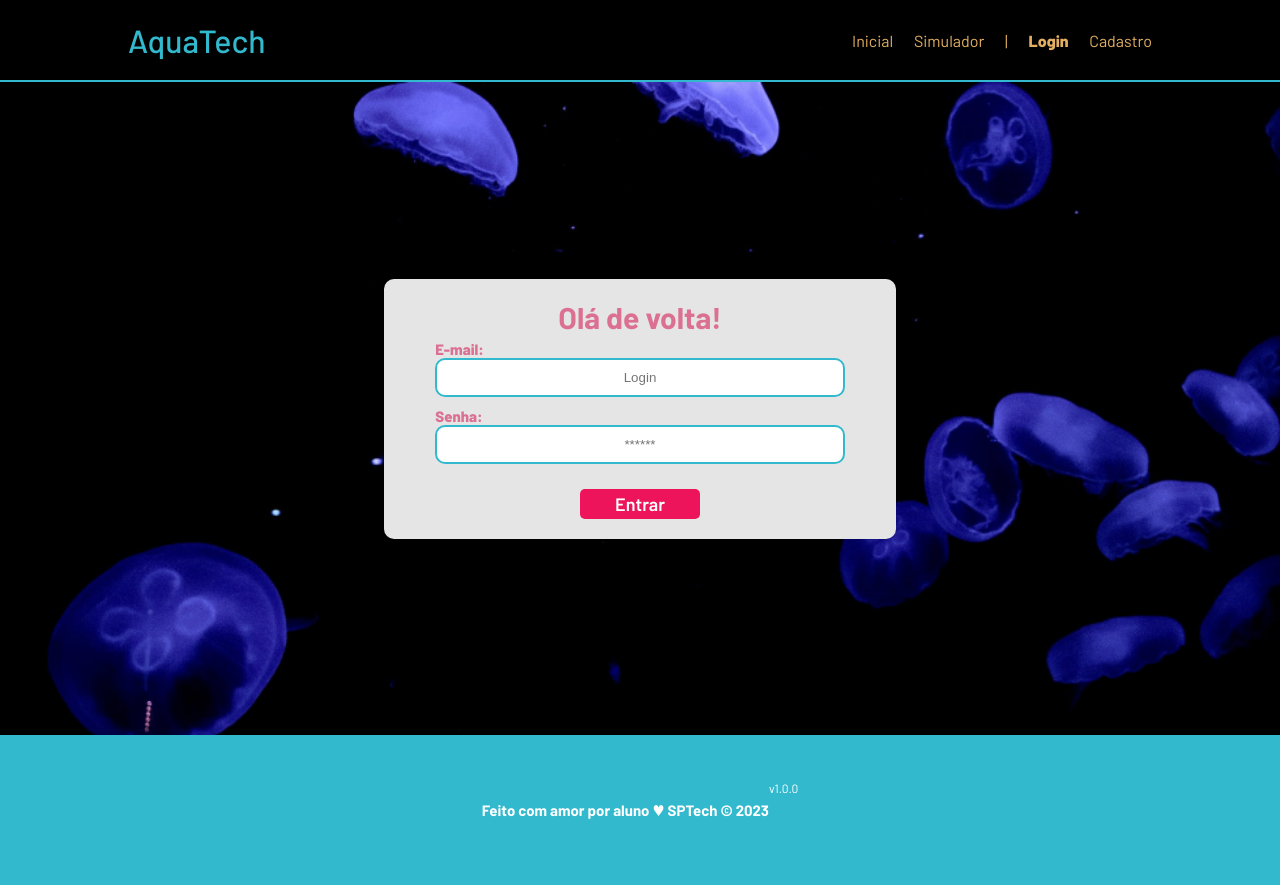
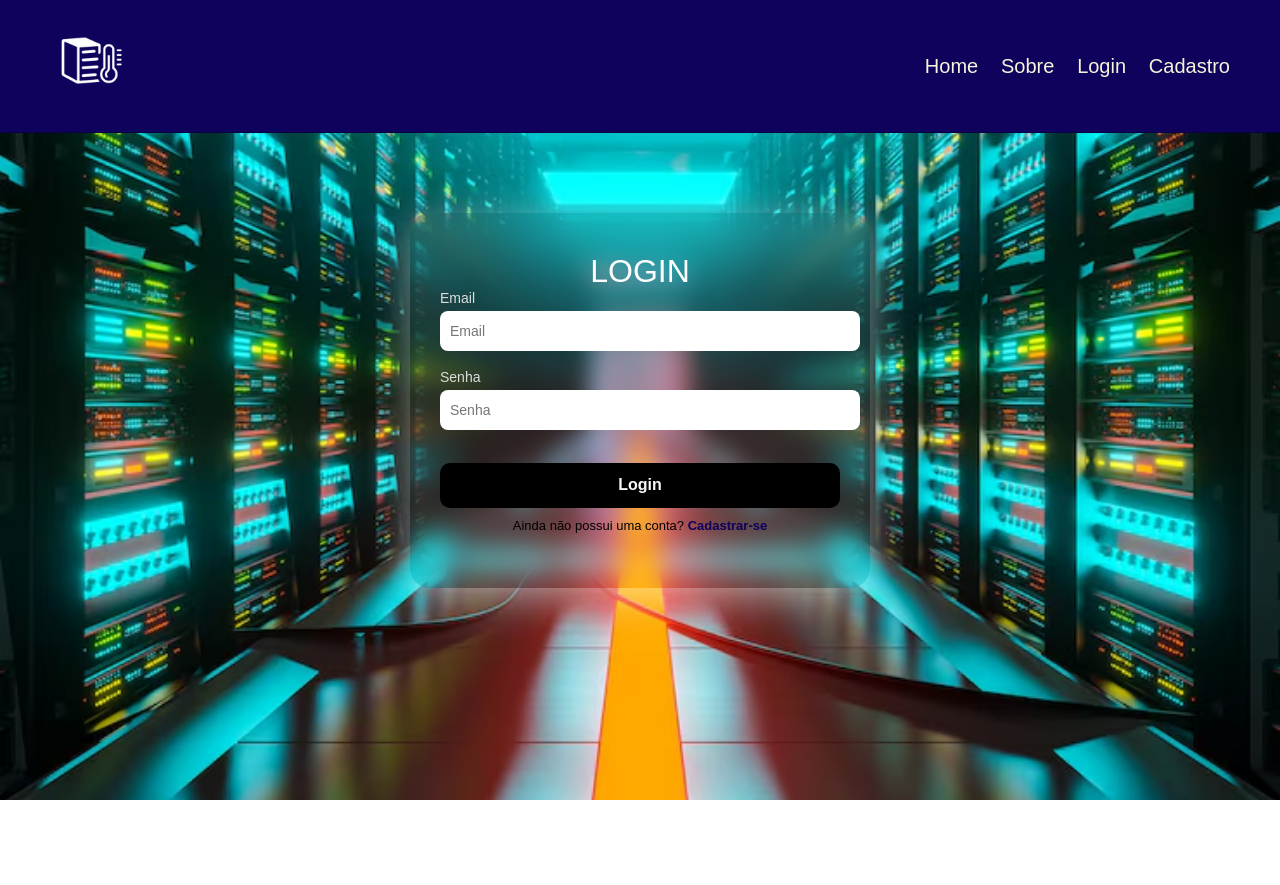
Before and after one commit to DATACENTERPROJETO/sprint_3, a website: page public/login.html in a window 1280 px wide. After the commit the page ends 800 px from the top, so only its background shows below. Drawn offline with Linux system fonts and the light colour scheme.

Commit message:
Adicionando tela de login

```diff
--- a/public/login.html
+++ b/public/login.html
@@ -5,80 +5,67 @@
   <meta charset="UTF-8">
   <meta http-equiv="X-UA-Compatible" content="IE=edge">
   <meta name="viewport" content="width=device-width, initial-scale=1.0">
-
-    <title>AquaTech | Login</title>
+  <title>Login</title>
 
   <script src="./js/sessao.js"></script>
 
-    <link rel="stylesheet" href="./css/estilo.css">
-    <link rel="icon" href="./assets/icon/favicon2.ico">
-    <link rel="preconnect" href="https://fonts.gstatic.com">
+  <link rel="stylesheet" href="css/login.css">
+  <link rel="stylesheet" href="css/style.css">
 </head>
+
+<header class="header">
+  <section>
+    <a href="index.html" class="logo">
+      <img src="assets/imgs/logoEasyServerPNG.png" alt="logo">
+    </a>
+    <nav class="navBar">
+      <a href="index.html">Home</a>
+      <a href="index.html#sobre">Sobre</a>
+      <a href="login.html">Login</a>
+      <a href="cadastro.html">Cadastro</a>
+    </nav>
+  </section>
+</header>
 
 <body>
 
-    <!--Header-->
-
-    <div class="header">
-        <div class="container">
-            <h1 class="titulo">AquaTech</h1>
-            <ul class="navbar">
-                <li>
-                    <a href="index.html">Inicial</a>
-                </li>
-                <li>
-                    <a href="simulador.html">Simulador</a>
-                </li>
-                <li>|</li>
-                <li class="agora">
-                    <a href="#">Login</a>
-                </li>
-                <li>
-                    <a href="cadastro.html">Cadastro</a>
-                </li>
-            </ul>
-        </div>
-    </div>
-
-
-    <div class="login">
   <div class="alerta_erro">
     <div class="card_erro" id="cardErro">
       <span id="mensagem_erro"></span>
     </div>
   </div>
-        <div class="container">
-            <div class="card card-login">
-                <h2>Olá de volta!</h2>
-                <div class="formulario">
+
+  <div id="div_form">
+    <span class="titu">LOGIN</span>
+
+    <div id="formu">
+
+      <div class="linha">
+        <span class="titulo_campo">Email</span>
         <div class="campo">
-                        <span>E-mail:</span>
-                        <input id="email_input" type="text" placeholder="Login">
-                    </div>
-                    <div class="campo">
-                        <span>Senha:</span>
-                        <input id="senha_input" type="password" placeholder="******">
-                    </div>
-                    <button class="botao" onclick="entrar()">Entrar</button>
-                </div>
-
-                <div id="div_aguardar" class="loading-div">
-                    <img src="./assets/circle-loading.gif" id="loading-gif">
-                </div>
-
-                <div id="div_erros_login"></div>
-            </div>
+          <input id="ipt_email" placeholder="Email">
+          <span id="msg_email"></span>
         </div>
       </div>
 
-    <!--footer inicio-->
-    <div class="footer">
-        <div class="container">
-            <h4>Feito com amor por aluno &hearts; SPTech &copy; 2023</h4>
-            <span class="version">v1.0.0</span>
+      <div class="linha">
+        <span class="titulo_campo">Senha</span>
+        <div class="campo">
+          <input type="password" id="ipt_senha" placeholder="Senha">
+          <span id="msg_senha"></span>
         </div>
       </div>
-    <!--footer fim-->
+
+      <button onclick="entrar()">Login</button>
+
+      <p>
+        Ainda não possui uma conta?
+        <a href="cadastro.html" id="btn_cad">Cadastrar-se</a>
+      </p>
+    </div>
+
+    <div id="msg"></div>
+  </div>
 
 </body>
 
@@ -86,21 +73,23 @@
 
 <script>
 
+  function entrar() {
+    // aguardar();
 
-    function entrar() {
-        aguardar();
+    var emailVar = ipt_email.value;
+    var senhaVar = ipt_senha.value;
 
-        var emailVar = email_input.value;
-        var senhaVar = senha_input.value;
+    msg_email.innerHTML = "";
+    msg_senha.innerHTML = "";
 
     if (emailVar == "" || senhaVar == "") {
-            cardErro.style.display = "block"
-            mensagem_erro.innerHTML = "(Mensagem de erro para todos os campos em branco)";
-            finalizarAguardar();
+      cardErro.style.display = "block";
+      mensagem_erro.innerHTML = "Preencha todos os campos antes de continuar.";
+      setInterval(sumirMensagem, 5000);
+      // finalizarAguardar();
       return false;
-        }
-        else {
-            setInterval(sumirMensagem, 5000)
+    } else {
+      setInterval(sumirMensagem, 5000);
     }
 
     console.log("FORM LOGIN: ", emailVar);
@@ -116,7 +105,7 @@
         senhaServer: senhaVar
       })
     }).then(function (resposta) {
-            console.log("ESTOU NO THEN DO entrar()!")
+      console.log("ESTOU NO THEN DO entrar()!");
 
       if (resposta.ok) {
         console.log(resposta);
@@ -125,18 +114,15 @@
           console.log(json);
           console.log(JSON.stringify(json));
           sessionStorage.EMAIL_USUARIO = json.email;
-                    sessionStorage.NOME_USUARIO = json.nome;
-                    sessionStorage.ID_USUARIO = json.id;
-                    sessionStorage.AQUARIOS = JSON.stringify(json.aquarios)
+          sessionStorage.NOME_USUARIO  = json.nome;
+          sessionStorage.ID_USUARIO    = json.id;
 
           setTimeout(function () {
             window.location = "./dashboard/cards.html";
-                    }, 1000); // apenas para exibir o loading
-
+          }, 1000);
         });
 
       } else {
-
         console.log("Houve um erro ao tentar realizar o login!");
 
         resposta.text().then(texto => {
@@ -147,13 +133,22 @@
 
     }).catch(function (erro) {
       console.log(erro);
-        })
+      finalizarAguardar();
+    });
 
     return false;
   }
 
   function sumirMensagem() {
-        cardErro.style.display = "none"
+    cardErro.style.display = "none";
+  }
+
+  function aguardar() {
+    div_aguardar.style.display = "flex";
+  }
+
+  function finalizarAguardar() {
+    div_aguardar.style.display = "none";
   }
 
 </script>
```
Lines whose indentation alone changed are shown as unchanged.
